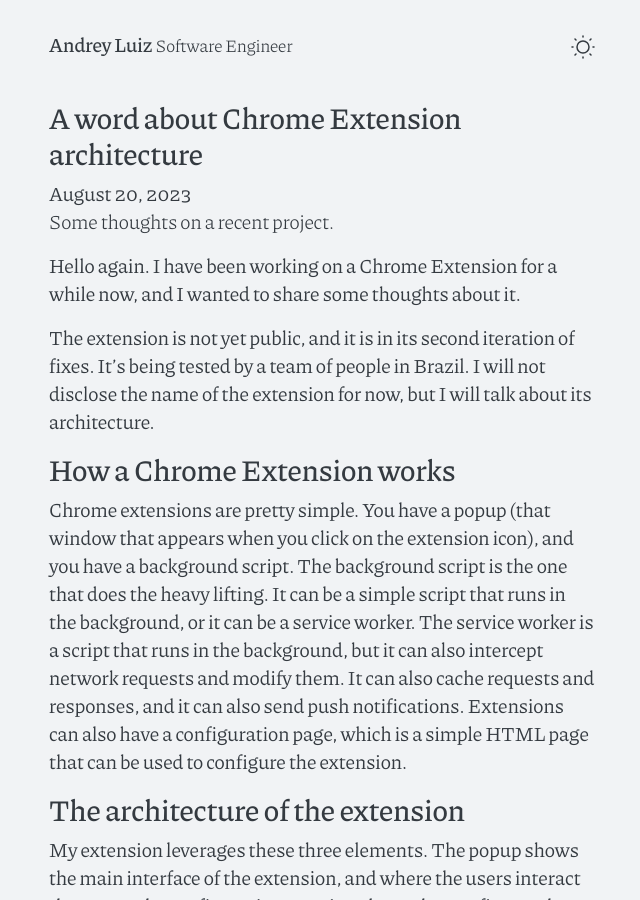
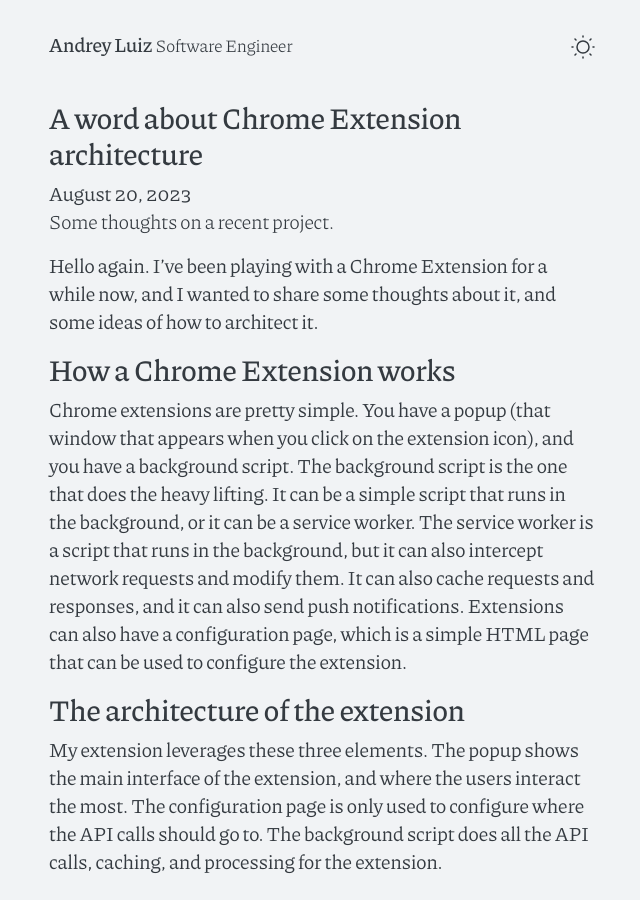
Before and after one commit to andreyluiz/andreyluiz.com, a Jekyll site: the page built from _posts/2023-08-20-chrome-extension-architecture.md, in a window 1280 px wide and 900 px high. Shown: the whole window, without its empty margins (318-958 px from the left). Built offline with Jekyll 4.4.1, drawn with Linux system fonts in a browser that asks for light colours.

Commit message:
Fix post

```diff
--- a/_posts/2023-08-20-chrome-extension-architecture.md
+++ b/_posts/2023-08-20-chrome-extension-architecture.md
@@ -4,9 +4,7 @@
 lead: Some thoughts on a recent project.
 ---
 
-Hello again. I have been working on a Chrome Extension for a while now, and I wanted to share some thoughts about it.
-
-The extension is not yet public, and it is in its second iteration of fixes. It's being tested by a team of people in Brazil. I will not disclose the name of the extension for now, but I will talk about its architecture.
+Hello again. I've been playing with a Chrome Extension for a while now, and I wanted to share some thoughts about it, and some ideas of how to architect it.
 
 # How a Chrome Extension works
 
```
